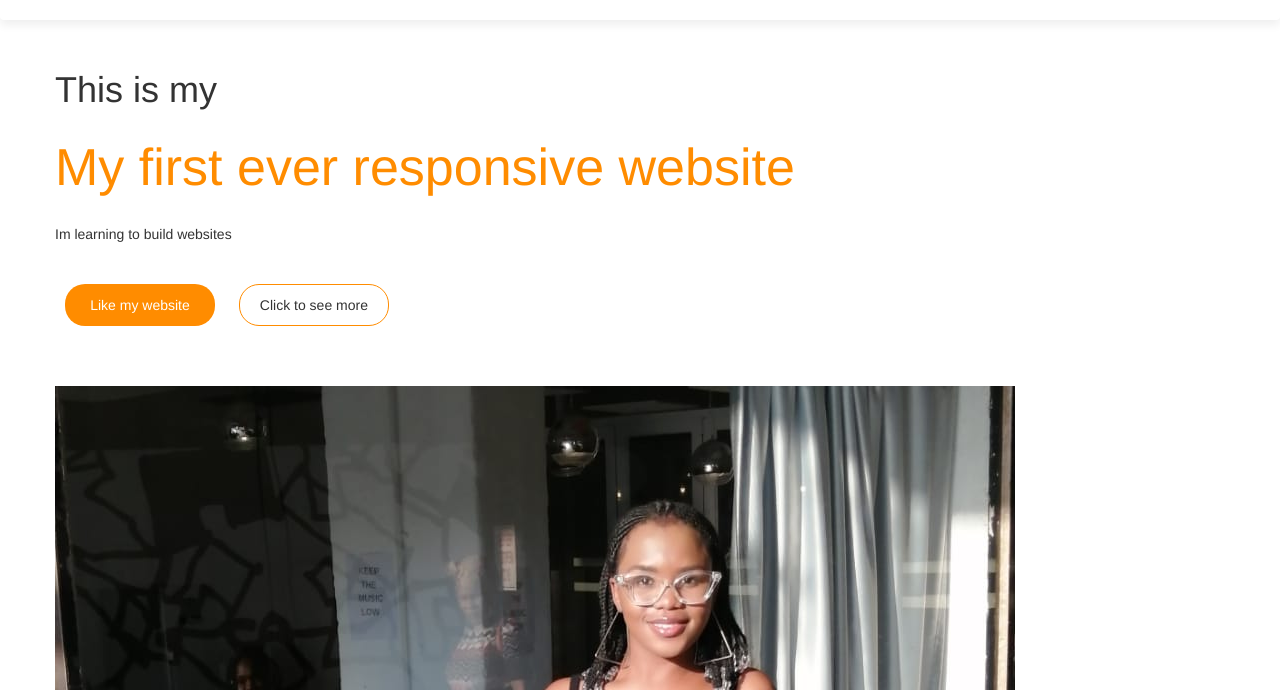
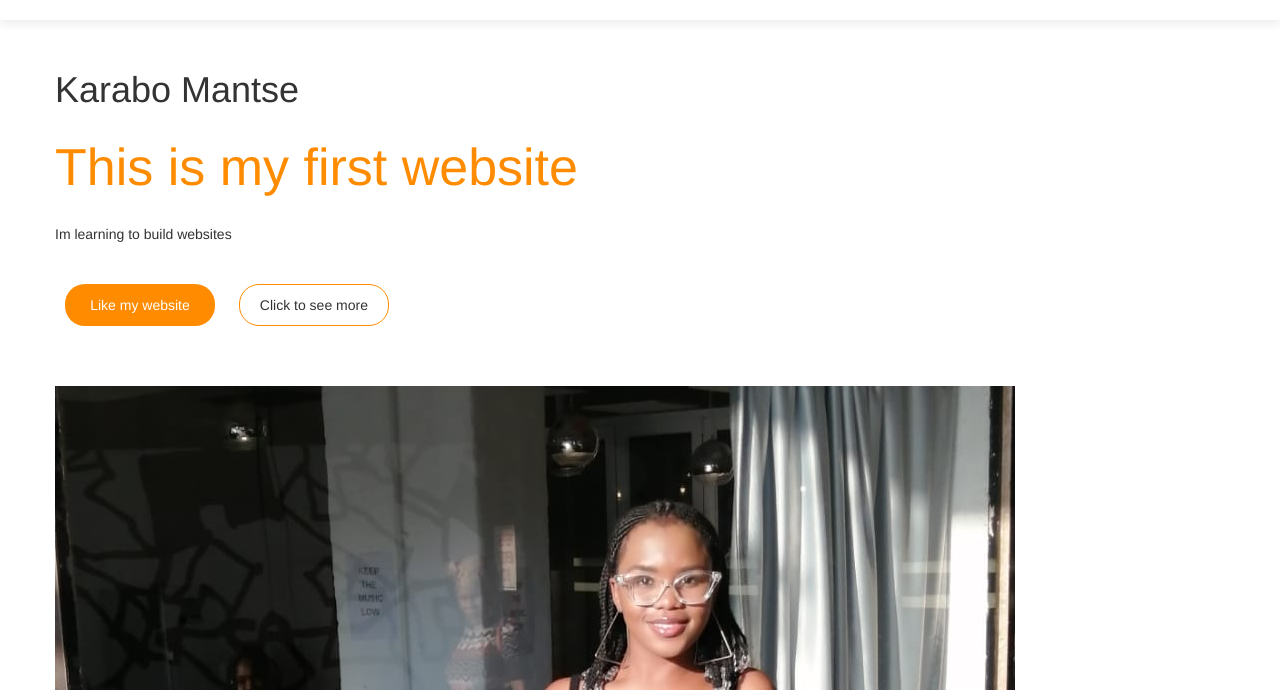
Before and after one commit to Karabo9723/My-Personal-Website, a plain HTML site: page index.html in a window 1280 px wide. Shown: the part 110-800 px from the top of the page. Drawn offline with nearby package versions, Linux system fonts and the light colour scheme.

Commit message:
Update index.html

```diff
--- a/index.html
+++ b/index.html
@@ -30,7 +30,7 @@
 
 	 <li><a href="">Services</a></li>
 	 <li><a href="">About</a></li>
-	 <li><a href="">Contact</a></li>
+	 <li><a href="contact.html">Contact</a></li>
 	 <li><a href="">News</a></li>
 	 <li><a href="">FAQ</a></li>
 	 </ul>
@@ -40,8 +40,8 @@
 	 <div class="container">
 	 <div class="row">
 	 <div class="col-sm6 banner-info">
-	 <h1> This is my</h1>
-	 <p class= "big-text"> My first ever responsive website</p>
+	 <h1> Karabo Mantse</h1>
+	 <p class= "big-text"> This is my first website</p>
 	 <p> Im learning to build websites</p>
 
 	 <a class="btn btn-first" href="#"> Like my website</a>
```
